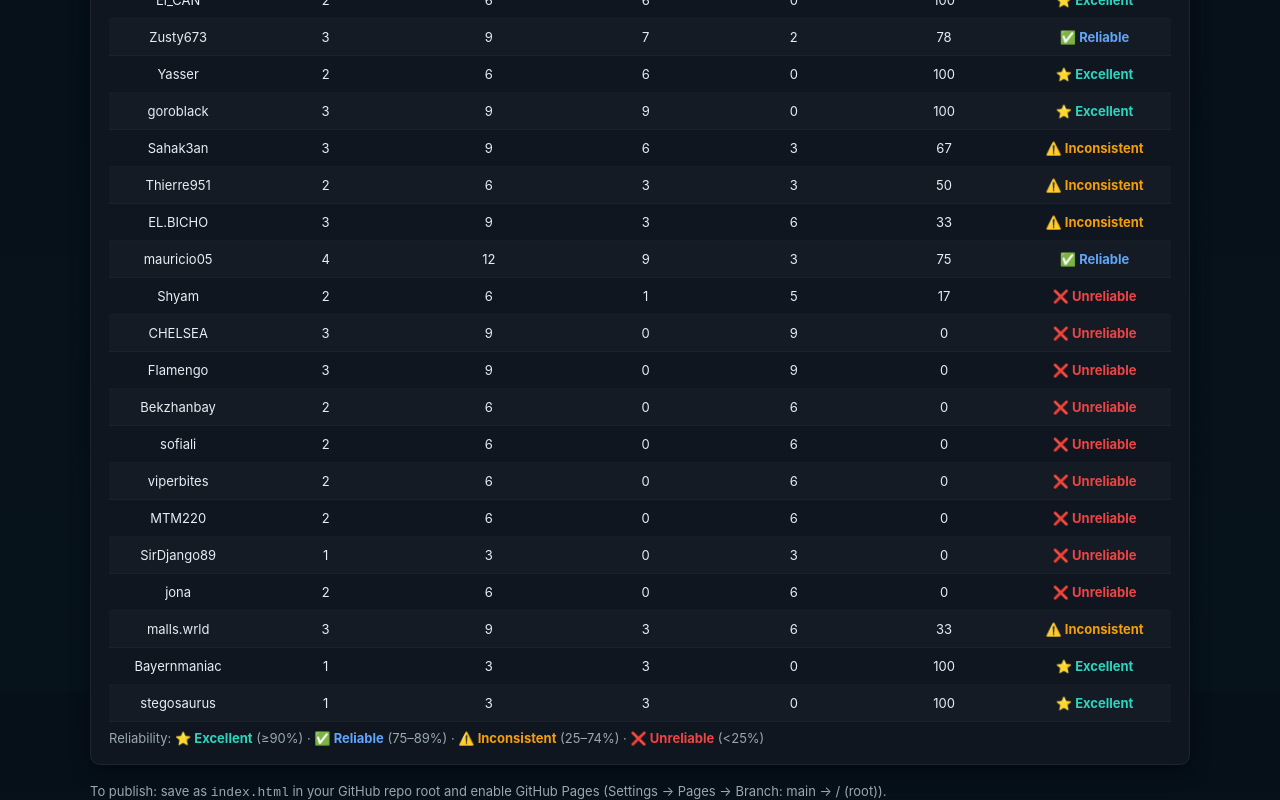
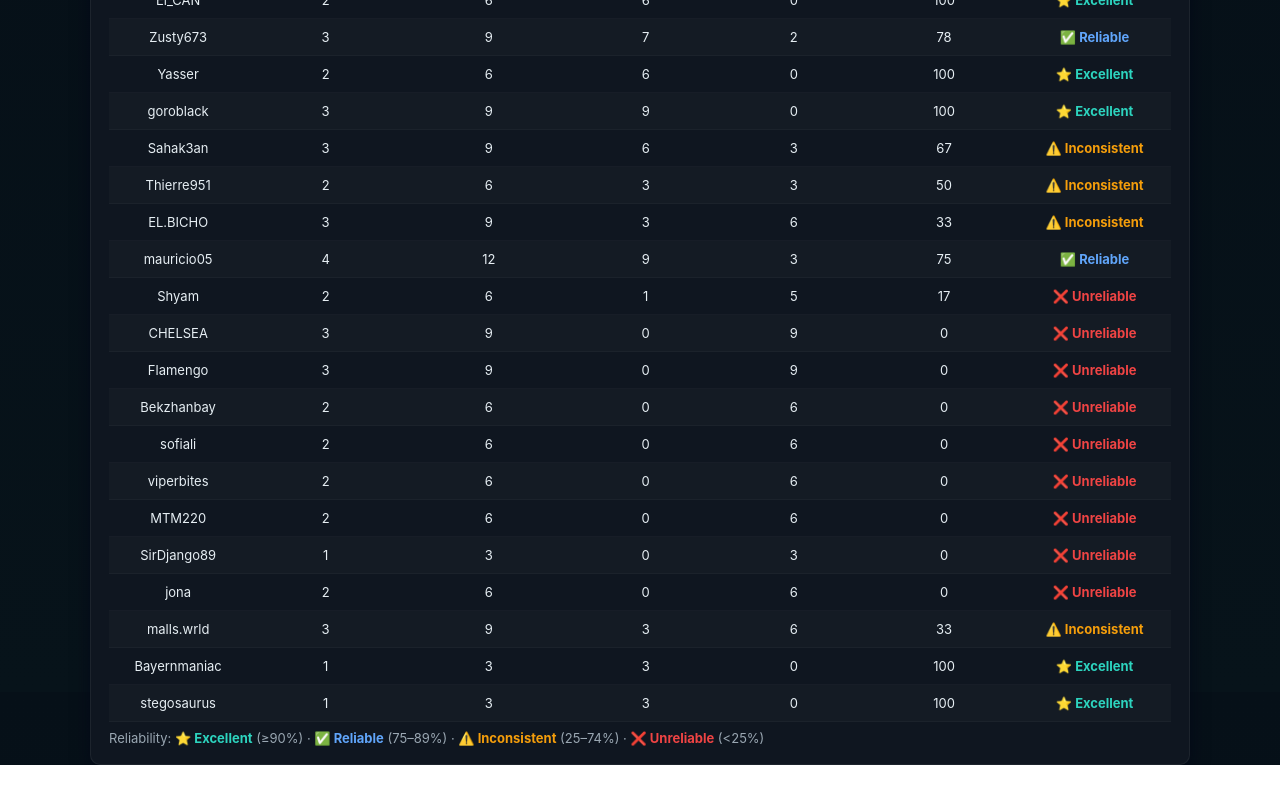
Before and after one commit to EAFC-SupperClub/eafc-supperclub.github.io, a plain HTML site: page index.html in a window 1280 px wide. Shown: the part 908-1708 px from the top of the page. After the commit the page ends 1673 px from the top, so only its background shows below. Drawn offline with Linux system fonts and the light colour scheme.

Commit message:
Update index.html
Removing weird instruction line

```diff
--- a/index.html
+++ b/index.html
@@ -131,7 +131,6 @@
     <div class="note">Reliability: <span class="icon-excellent">⭐ Excellent</span> (≥90%) · <span class="icon-reliable">✅ Reliable</span> (75–89%) · <span class="icon-inconsistent">⚠️ Inconsistent</span> (25–74%) · <span class="icon-unreliable">❌ Unreliable</span> (<25%)</div>
   </section>
 
-  <div class="note">To publish: save as <code>index.html</code> in your GitHub repo root and enable GitHub Pages (Settings → Pages → Branch: main → / (root)).</div>
 </div>
 </body>
 </html>
```
